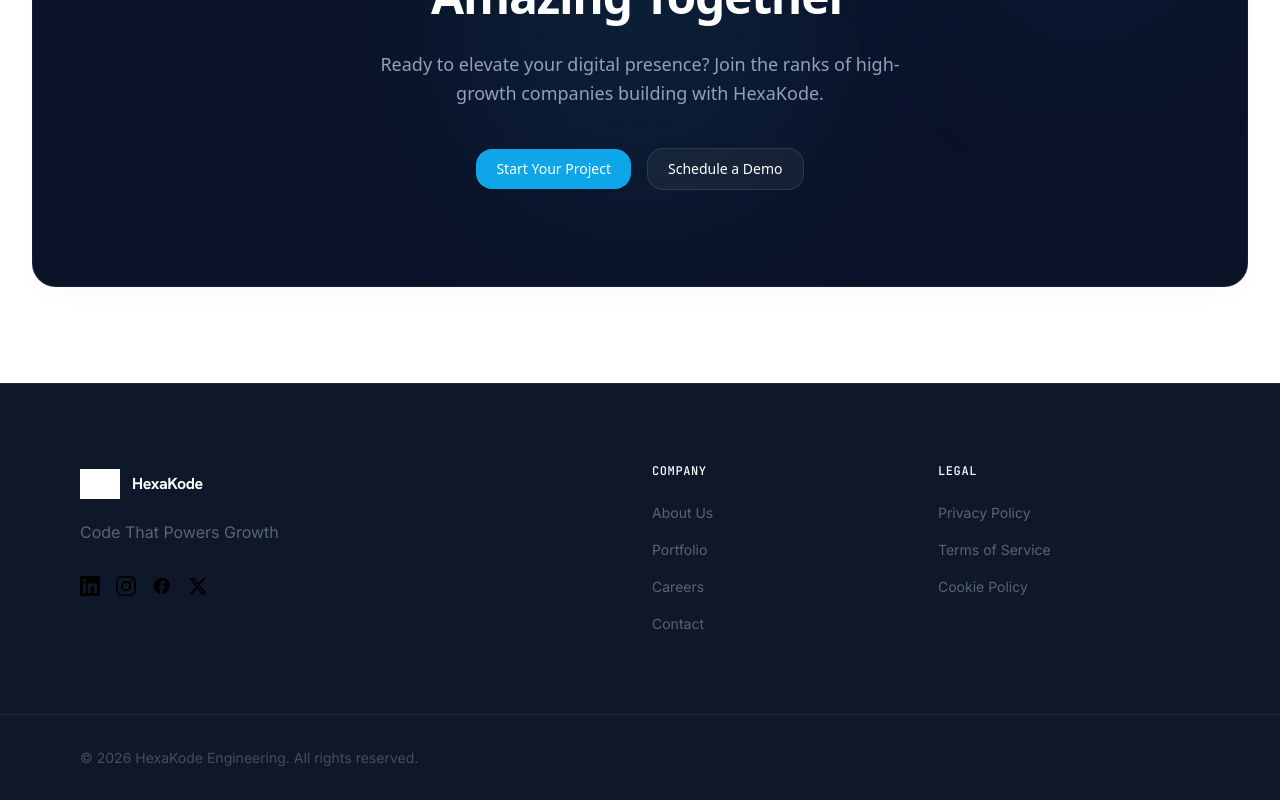
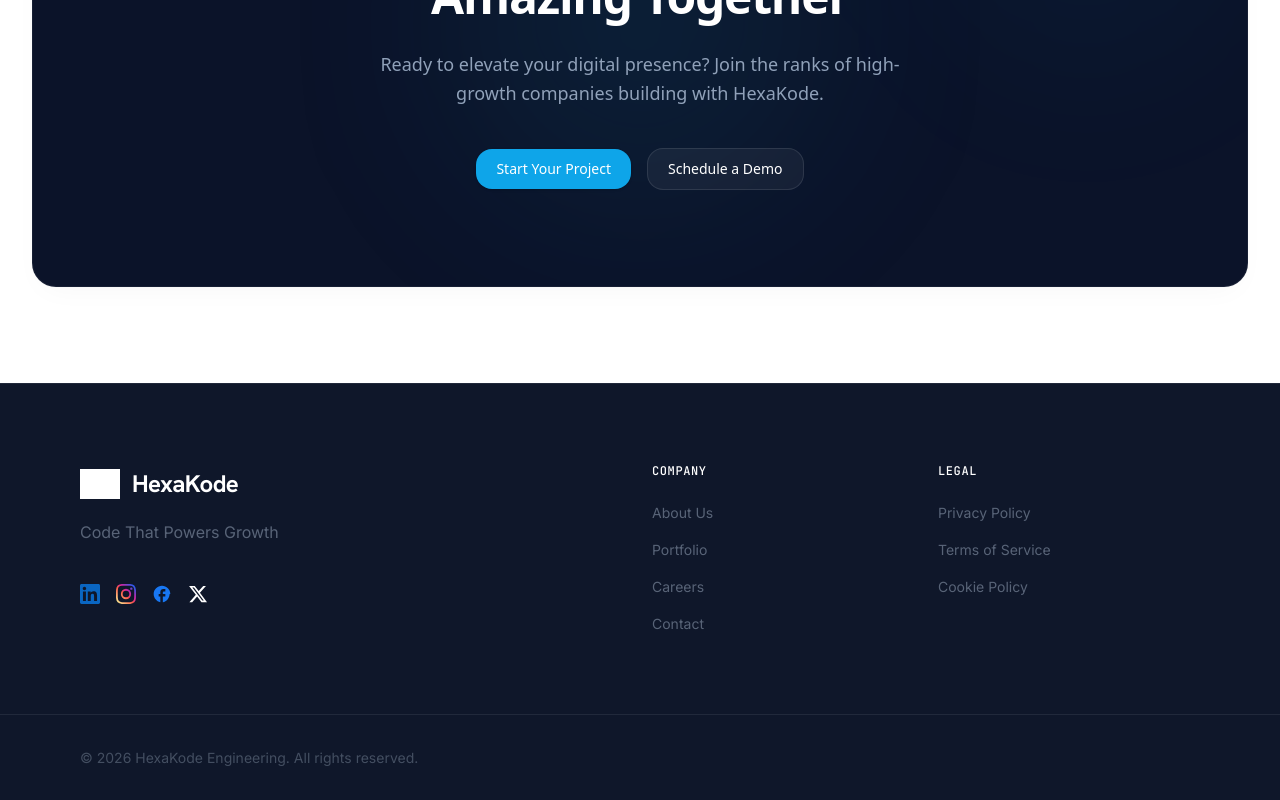
Before and after one commit to hexakodeTech/hexakode, a Next.js app: page / in a window 1280 px wide. Shown: the part 4076-4876 px from the top of the page. Built offline with nearby package versions, Linux system fonts and the light colour scheme; no server answers; grey boxes are pictures that could not be loaded; a web font is replaced by a local one.

Commit message:
refactor: update footer grid layout and add dynamic social icon hover effects with brand colors

```diff
--- a/src/components/layout/Footer.tsx
+++ b/src/components/layout/Footer.tsx
@@ -10,11 +10,11 @@ export default function Footer() {
 
   return (
     <footer className="bg-primary-container text-on-primary-container relative w-full border-t border-outline-variant/10">
-      {/* Reorganized 3-Column Grid for a premium layout */}
-      <div className="grid grid-cols-1 md:grid-cols-4 gap-gutter py-20 px-margin-mobile md:px-margin-desktop max-w-container-max mx-auto">
+      {/* Reorganized Grid Layout: 12-Column Grid on Desktop */}
+      <div className="grid grid-cols-1 md:grid-cols-12 gap-gutter py-20 px-margin-mobile md:px-margin-desktop max-w-container-max mx-auto">
 
-        {/* Branding & Socials - Spans 2 columns on desktop for SaaS-agency look */}
-        <div className="flex flex-col items-start md:col-span-2">
+        {/* Branding & Socials - Spans 5 columns (approx. 42% width) on desktop for dominant branding */}
+        <div className="flex flex-col items-start md:col-span-5">
           <div className="flex items-center gap-3 mb-4">
             <div className="relative w-10 h-10 shrink-0">
               <Image
@@ -25,40 +25,64 @@ export default function Footer() {
                 className="object-contain brightness-0 invert"
               />
             </div>
-            <span className="font-headline-sm text-white font-bold tracking-tight">
+            <span className="font-headline-sm text-white font-bold tracking-tight text-xl md:text-2xl">
               HexaKode
             </span>
           </div>
-          <p className="font-body-sm text-on-primary-container/70 mb-8">
+          <p className="font-body-sm text-on-primary-container/70 mb-10 whitespace-nowrap">
             Code That Powers Growth
           </p>
           <div className="flex gap-4">
             {SOCIAL_LINKS.filter(
               (link) => ["facebook", "instagram", "twitter", "linkedin"].includes(link.iconName)
             ).map((link) => {
+              const getPlatformGlow = (iconName: string) => {
+                switch (iconName) {
+                  case "facebook":
+                    return "hover:drop-shadow-[0_0_8px_rgba(24,119,242,0.6)]";
+                  case "instagram":
+                    return "hover:drop-shadow-[0_0_8px_rgba(214,36,159,0.6)]";
+                  case "twitter":
+                    return "hover:drop-shadow-[0_0_8px_rgba(255,255,255,0.4)]";
+                  case "linkedin":
+                    return "hover:drop-shadow-[0_0_8px_rgba(10,102,194,0.6)]";
+                  default:
+                    return "";
+                }
+              };
+
               const getSocialIcon = (iconName: string) => {
                 switch (iconName) {
                   case "facebook":
                     return (
-                      <svg className="w-5 h-5 fill-currentColor" viewBox="0 0 24 24">
+                      <svg className="w-5 h-5" fill="currentColor" viewBox="0 0 24 24">
                         <path d="M22 12c0-5.52-4.48-10-10-10S2 6.48 2 12c0 4.84 3.44 8.87 8 9.8V15H8v-3h2V9.5C10 7.57 11.57 6 13.5 6H16v3h-2c-.55 0-1 .45-1 1v2h3v3h-3v6.95c4.56-.93 8-4.96 8-9.75z"/>
                       </svg>
                     );
                   case "instagram":
                     return (
-                      <svg className="w-5 h-5 fill-currentColor" viewBox="0 0 24 24">
-                        <path d="M12 2.163c3.204 0 3.584.012 4.85.07 3.252.148 4.771 1.691 4.919 4.919.058 1.265.069 1.645.069 4.849 0 3.205-.012 3.584-.069 4.849-.149 3.225-1.664 4.771-4.919 4.919-1.266.058-1.644.07-4.85.07-3.204 0-3.584-.012-4.849-.07-3.26-.149-4.771-1.699-4.919-4.92-.058-1.265-.07-1.644-.07-4.849 0-3.204.013-3.583.07-4.849.149-3.227 1.664-4.771 4.919-4.919 1.266-.057 1.645-.069 4.849-.069zM12 0C8.741 0 8.333.014 7.053.072 2.695.272.273 2.69.073 7.051.014 8.333 0 8.741 0 12c0 3.259.014 3.668.072 4.948.2 4.358 2.618 6.78 6.98 6.98 1.281.058 1.689.072 4.948.072 3.259 0 3.668-.014 4.948-.072 4.354-.2 6.782-2.618 6.979-6.98.059-1.28.073-1.689.073-4.948 0-3.259-.014-3.667-.072-4.947-.196-4.354-2.617-6.78-6.979-6.98C15.668.014 15.259 0 12 0zm0 5.838a6.162 6.162 0 100 12.324 6.162 6.162 0 000-12.324zM12 16a4 4 0 110-8 4 4 0 010 8zm6.406-11.845a1.44 1.44 0 100 2.881 1.44 1.44 0 000-2.881z"/>
+                      <svg className="w-5 h-5" viewBox="0 0 24 24">
+                        <defs>
+                          <linearGradient id="footer-instagram-grad" x1="0%" y1="100%" x2="100%" y2="0%">
+                            <stop offset="0%" stopColor="#fdf497" />
+                            <stop offset="5%" stopColor="#fdf497" />
+                            <stop offset="45%" stopColor="#fd5949" />
+                            <stop offset="60%" stopColor="#d6249f" />
+                            <stop offset="90%" stopColor="#285AEB" />
+                          </linearGradient>
+                        </defs>
+                        <path fill="url(#footer-instagram-grad)" d="M12 2.163c3.204 0 3.584.012 4.85.07 3.252.148 4.771 1.691 4.919 4.919.058 1.265.069 1.645.069 4.849 0 3.205-.012 3.584-.069 4.849-.149 3.225-1.664 4.771-4.919 4.919-1.266.058-1.644.07-4.85.07-3.204 0-3.584-.012-4.849-.07-3.26-.149-4.771-1.699-4.919-4.92-.058-1.265-.07-1.644-.07-4.849 0-3.204.013-3.583.07-4.849.149-3.227 1.664-4.771 4.919-4.919 1.266-.057 1.645-.069 4.849-.069zM12 0C8.741 0 8.333.014 7.053.072 2.695.272.273 2.69.073 7.051.014 8.333 0 8.741 0 12c0 3.259.014 3.668.072 4.948.2 4.358 2.618 6.78 6.98 6.98 1.281.058 1.689.072 4.948.072 3.259 0 3.668-.014 4.948-.072 4.354-.2 6.782-2.618 6.979-6.98.059-1.28.073-1.689.073-4.948 0-3.259-.014-3.667-.072-4.947-.196-4.354-2.617-6.78-6.979-6.98C15.668.014 15.259 0 12 0zm0 5.838a6.162 6.162 0 100 12.324 6.162 6.162 0 000-12.324zM12 16a4 4 0 110-8 4 4 0 010 8zm6.406-11.845a1.44 1.44 0 100 2.881 1.44 1.44 0 000-2.881z"/>
                       </svg>
                     );
                   case "twitter":
                     return (
-                      <svg className="w-5 h-5 fill-currentColor" viewBox="0 0 24 24">
+                      <svg className="w-5 h-5" fill="currentColor" viewBox="0 0 24 24">
                         <path d="M18.244 2.25h3.308l-7.227 8.26 8.502 11.24H16.17l-5.214-6.817L4.99 21.75H1.68l7.73-8.835L1.254 2.25H8.08l4.713 6.231zm-1.161 17.52h1.833L7.084 4.126H5.117z" />
                       </svg>
                     );
                   case "linkedin":
                     return (
-                      <svg className="w-5 h-5 fill-currentColor" viewBox="0 0 24 24">
+                      <svg className="w-5 h-5" fill="currentColor" viewBox="0 0 24 24">
                         <path d="M20.447 20.452h-3.554v-5.569c0-1.328-.027-3.037-1.852-3.037-1.853 0-2.136 1.445-2.136 2.939v5.667H9.351V9h3.414v1.561h.046c.477-.9 1.637-1.85 3.37-1.85 3.601 0 4.267 2.37 4.267 5.455v6.286zM5.337 7.433c-1.144 0-2.063-.926-2.063-2.065 0-1.138.92-2.063 2.063-2.063 1.14 0 2.064.925 2.064 2.063 0 1.139-.925 2.065-2.064 2.065zm1.782 13.019H3.555V9h3.564v11.452zM22.225 0H1.771C.792 0 0 .774 0 1.729v20.542C0 23.227.792 24 1.771 24h20.451C23.2 24 24 23.227 24 22.271V1.729C24 .774 23.2 0 22.222 0h.003z" />
                       </svg>
                     );
@@ -67,13 +91,16 @@ export default function Footer() {
                 }
               };
 
+              const glowClass = getPlatformGlow(link.iconName);
+
               return (
                 <a
                   key={link.id}
                   href={link.url}
                   target="_blank"
                   rel="noopener noreferrer"
-                  className="text-on-primary-container/70 hover:text-white transition-colors duration-300"
+                  className={`transition-all duration-300 ease-out hover:scale-110 active:scale-95 will-change-transform hover:brightness-125 ${glowClass}`}
+                  style={{ color: link.color }}
                   title={link.platform}
                   aria-label={link.platform}
                 >
@@ -84,8 +111,8 @@ export default function Footer() {
           </div>
         </div>
 
-        {/* Company Links */}
-        <div>
+        {/* Company Links - Spans 3 columns (25% width) offset to start at column 7 */}
+        <div className="md:col-span-3 md:col-start-7">
           <h5 className="font-label-mono text-label-mono text-white mb-6 uppercase tracking-wider">
             Company
           </h5>
@@ -113,8 +140,8 @@ export default function Footer() {
           </ul>
         </div>
 
-        {/* Legal Links */}
-        <div>
+        {/* Legal Links - Spans 3 columns (25% width) */}
+        <div className="md:col-span-3">
           <h5 className="font-label-mono text-label-mono text-white mb-6 uppercase tracking-wider">
             Legal
           </h5>
--- a/src/constants/contact.ts
+++ b/src/constants/contact.ts
@@ -48,30 +48,35 @@ export const SOCIAL_LINKS: SocialLink[] = [
     platform: "LinkedIn",
     url: "https://in.linkedin.com/company/hexakodeteh",
     iconName: "linkedin",
+    color: "#0A66C2",
   },
   {
     id: "sl2",
     platform: "Instagram",
     url: "https://www.instagram.com/hexakode_tech/",
     iconName: "instagram",
+    color: "#E4405F",
   },
   {
     id: "sl3",
     platform: "Facebook",
     url: "https://www.facebook.com/profile.php?id=61589246312714",
     iconName: "facebook",
+    color: "#1877F2",
   },
   {
     id: "sl4",
     platform: "X (Twitter)",
     url: "https://x.com/HexaKode98190",
     iconName: "twitter",
+    color: "#FFFFFF",
   },
   {
     id: "sl5",
     platform: "GitHub",
     url: "https://github.com/hexakode",
     iconName: "github",
+    color: "#FFFFFF",
   },
 ];
 
--- a/src/types/contact.ts
+++ b/src/types/contact.ts
@@ -17,6 +17,7 @@ export interface SocialLink {
   platform: string;
   url: string;
   iconName: "linkedin" | "instagram" | "facebook" | "twitter" | "github";
+  color?: string;
 }
 
 export interface ContactFormData {
```
